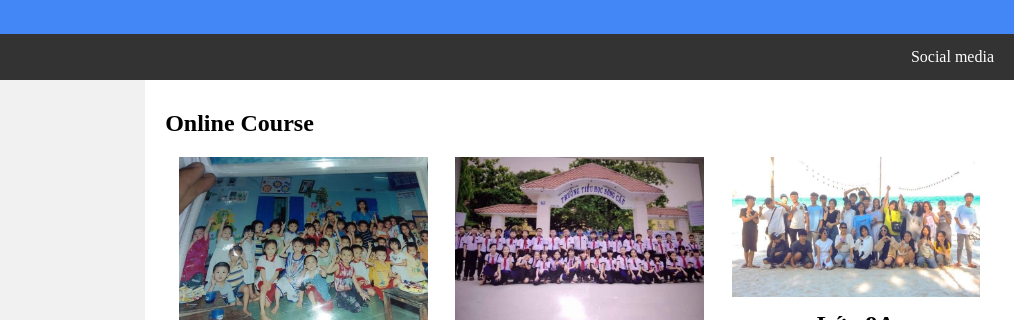
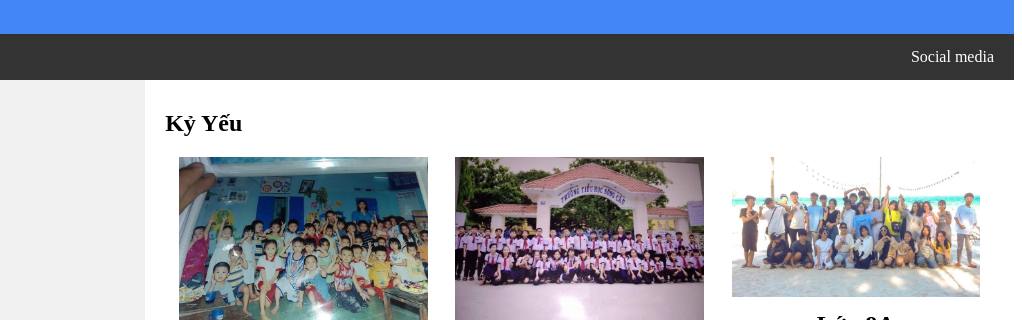
Before and after one commit to PhuLucas/PhuLucas.github.io, a plain HTML site: page index.html in a window 1280 px wide. Shown: the part 171-491 px from the top of the page, 258-1280 px from the left. Drawn offline with Linux system fonts and the light colour scheme.

Commit message:
Update index.html

```diff
--- a/index.html
+++ b/index.html
@@ -84,7 +84,7 @@
         </div>
 
         <div id="right_side">
-            <h2 id="course">Online Course</h2>
+            <h2 id="course">Kỷ Yếu</h2>
             <div id="course_container">
                 <div class="course_item">
                     <img class="course_img" src="asset/mẫu giáo.jpg"/>
```
